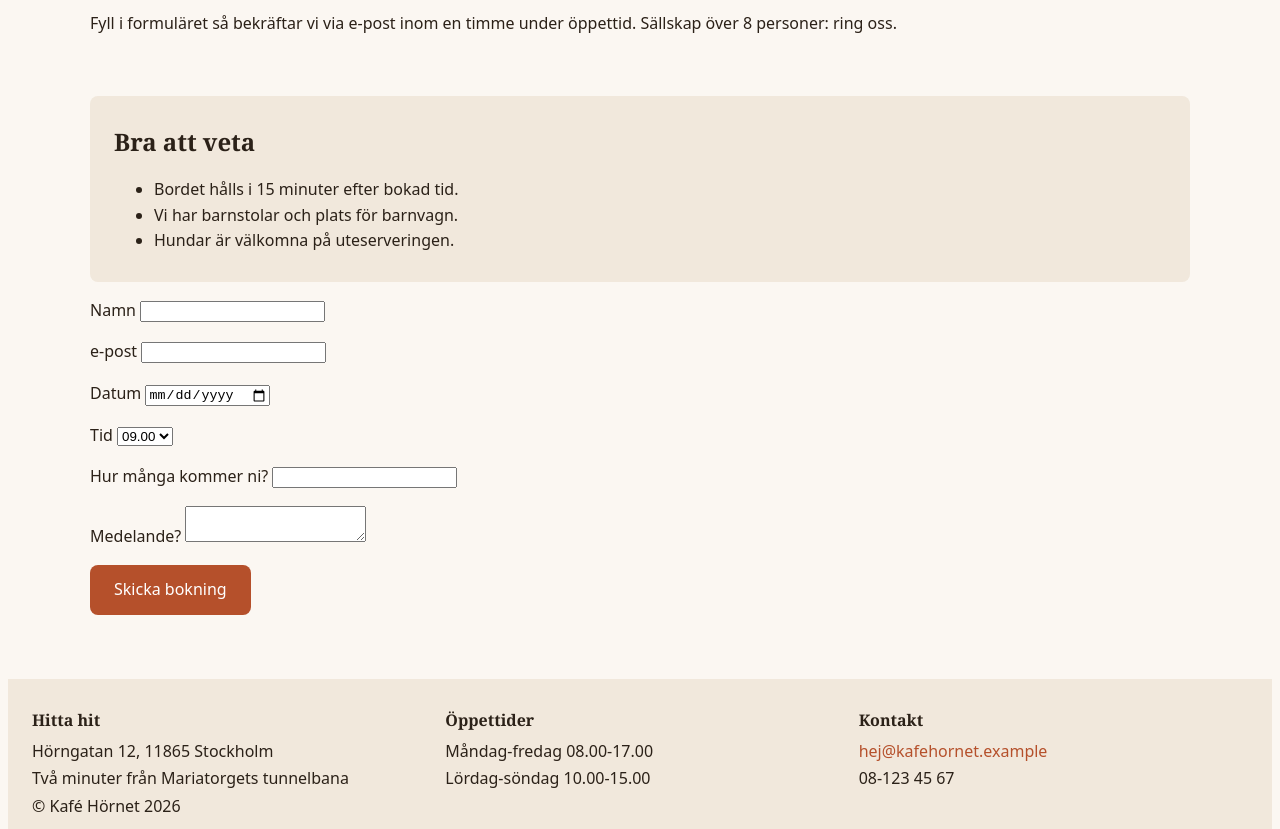
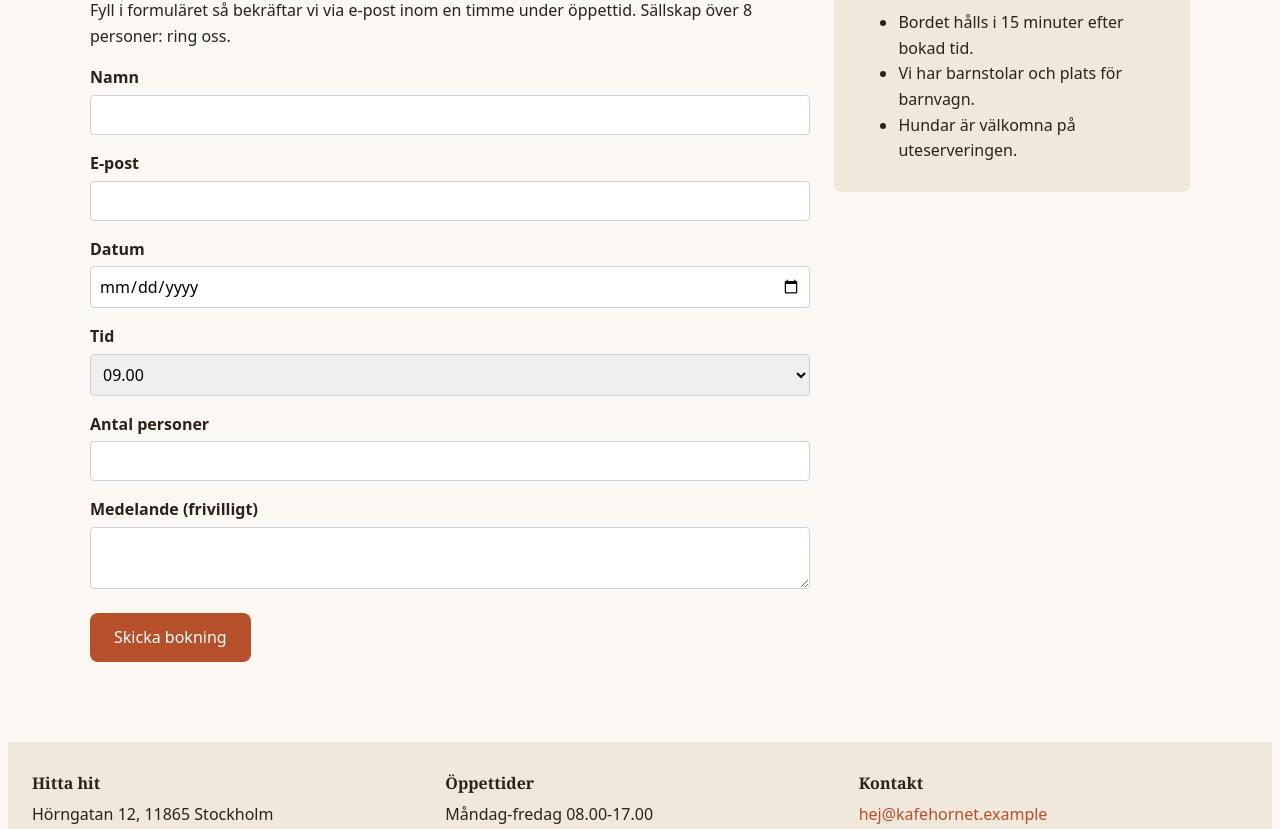
Before and after one commit to Johan-Bred/cornercafe, a plain HTML site: page booking.html in a window 1280 px wide. Shown: the part 168-997 px from the top of the page. Drawn offline with Linux system fonts and the light colour scheme.

Commit message:
div på booking, confirm

```diff
--- a/booking.html
+++ b/booking.html
@@ -16,27 +16,21 @@
         </nav>
       </header>
       <main>
+        <section>
+          <div class="box-1">
+            <div class="column">
         <h1>Boka bord</h1>
         <p>
           Fyll i formuläret så bekräftar vi via e-post inom en timme under
           öppettid. Sällskap över 8 personer: ring oss.
         </p>
-        <section class="beigebox">
-          <h2>Bra att veta</h2>
-          <ul>
-            <li>Bordet hålls i 15 minuter efter bokad tid.</li>
-            <li>Vi har barnstolar och plats för barnvagn.</li>
-            <li>Hundar är välkomna på uteserveringen.</li>
-          </ul>
-        </section>
-
         <form>
           <p>
             <label for="name">Namn</label>
             <input type="name" id="name" required />
           </p>
           <p>
-            <label for="email">e-post</label>
+            <label for="email">E-post</label>
             <input type="email" id="email" required />
           </p>
           <p>
@@ -58,16 +52,27 @@
           </p>
         </form>
         <p>
-          <label for="count">Hur många kommer ni?</label>
+          <label for="count">Antal personer</label>
           <input type="number" id="count" />
         </p>
         <p>
-          <label for="message">Medelande?</label>
+          <label for="message">Medelande (frivilligt)</label>
           <textarea id="message"></textarea>
         </p>
 
            <p><a href="confirmation.html" class="button">Skicka bokning</a></p>
         </p>
+        </div>
+         <section class="beigebox">
+          <h2>Bra att veta</h2>
+          <ul>
+            <li>Bordet hålls i 15 minuter efter bokad tid.</li>
+            <li>Vi har barnstolar och plats för barnvagn.</li>
+            <li>Hundar är välkomna på uteserveringen.</li>
+          </ul>
+          </div>
+        </section>
+        </section>
       </main>
       <footer>
         <div>
--- a/style.css
+++ b/style.css
@@ -30,8 +30,12 @@ main {
 .box-1 {
   display: flex;
   gap: 24px;
+  align-items: flex-start;
+  margin-bottom: 60px;
 }
 
+.column {
+}
 .box {
   flex: 1;
   padding: 16px;
@@ -102,7 +106,6 @@ a.button {
 }
 .beigebox {
   margin-bottom: 12px;
-  margin-top: 60px;
   padding: 12px 24px;
   background-color: #f1e8dc;
   border-radius: 8px;
@@ -118,7 +121,7 @@ a.button {
 .greenbox {
   margin-bottom: 12px;
   padding: 12px 24px;
-  background-color: #5e7f5a;
+  background-color: #a0c69b;
   border: 1px solid lightgrey;
   border-radius: 8px;
 }
@@ -172,3 +175,20 @@ footer h3 {
 footer div {
   flex: 1;
 }
+
+label {
+  display: block;
+  margin-bottom: 4px;
+  font-weight: bold;
+}
+
+input,
+select,
+textarea {
+  width: 100%;
+  padding: 8px;
+  font-family: system-ui, Helvetica, Arial, sans-serif;
+  font-size: 1rem;
+  border: 1px solid #c9d1da;
+  border-radius: 4px;
+}
```
Also changed, not shown: confirmation.html (+2 -1 lines), index.html (+1 -1 lines).
